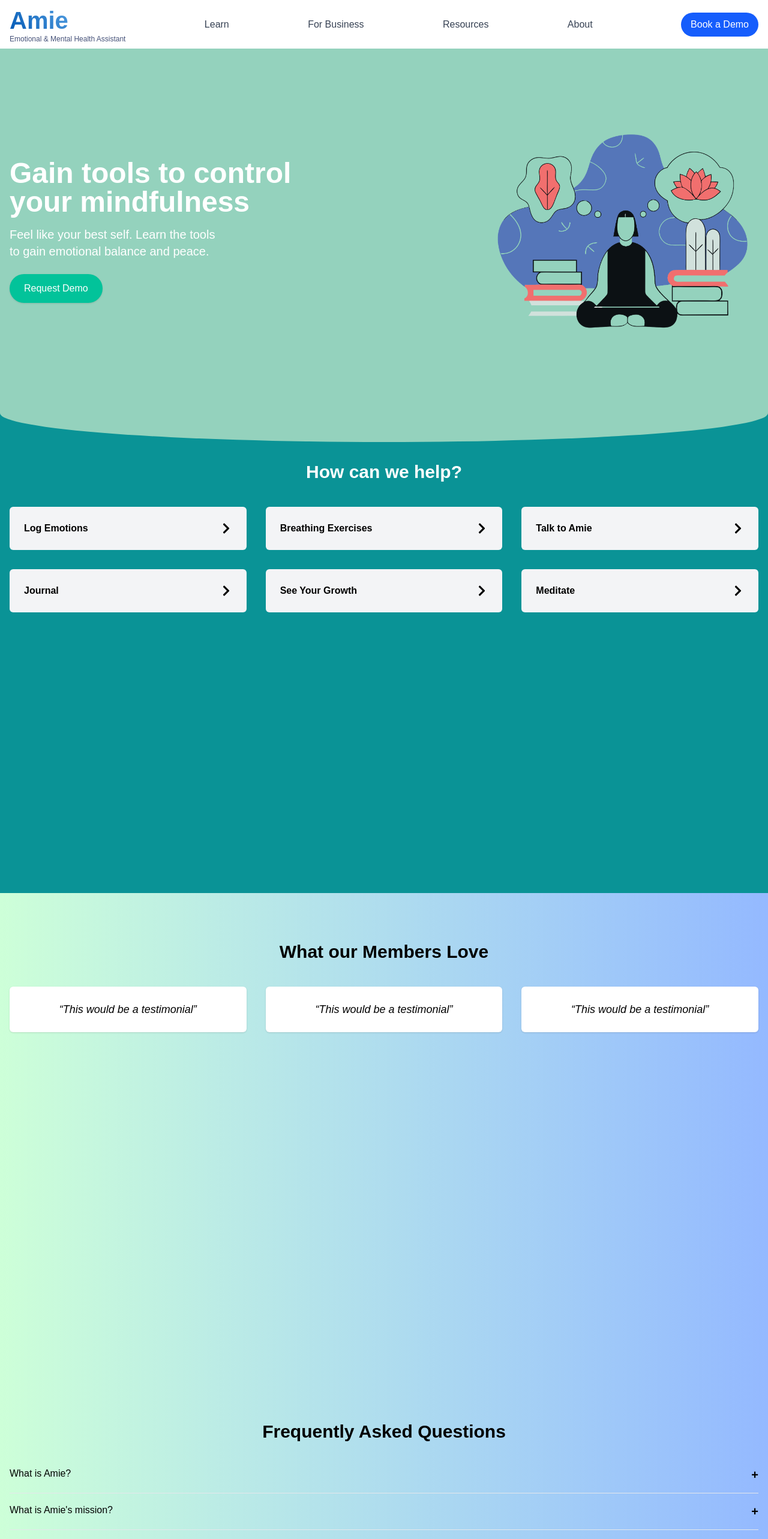
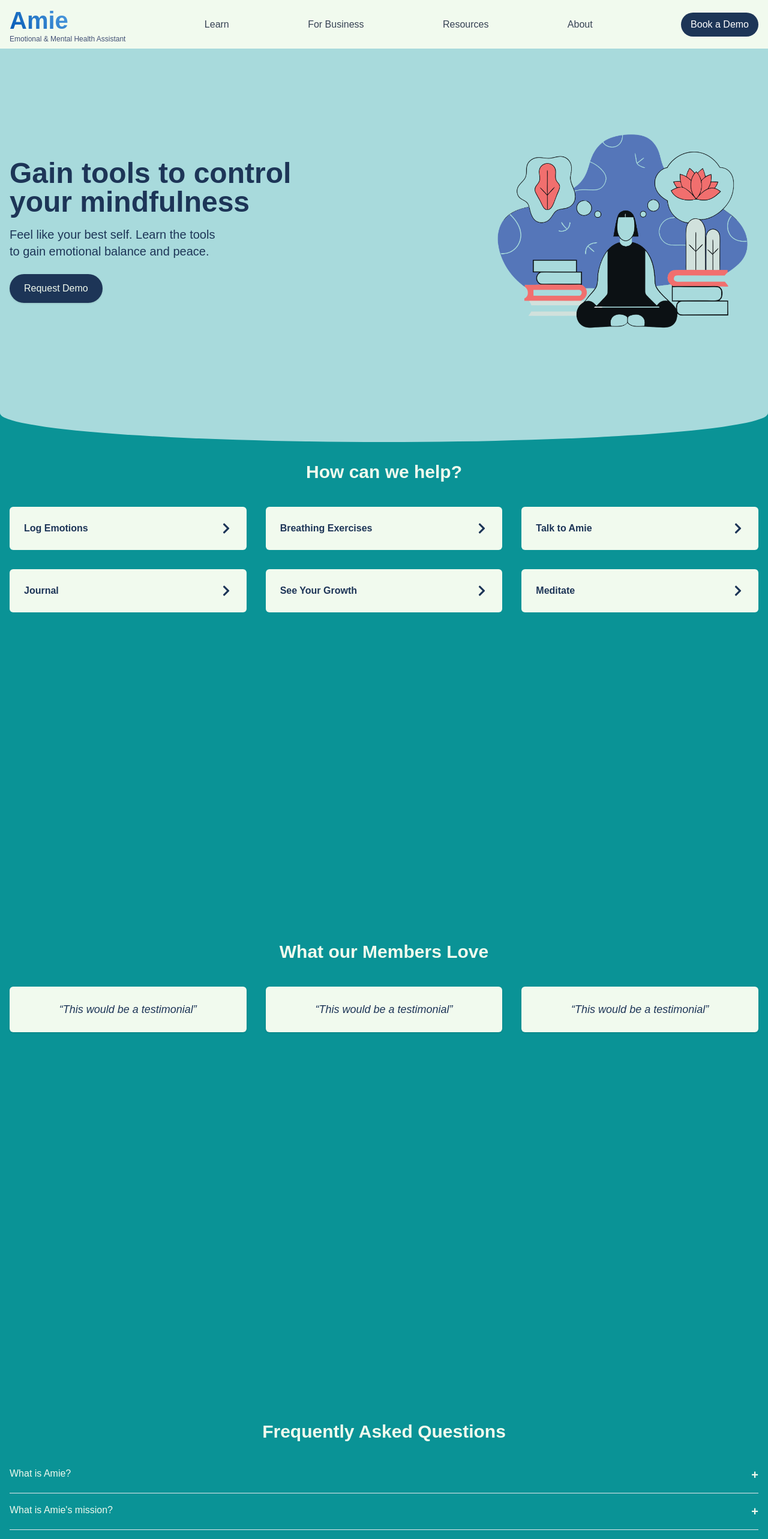
Before and after one commit to akelladeepak/amie-webapp, a React (Vite) app in the folder amie/: page /#/ in a window 1280 px wide. Shown: the top 2566 px of the page at 60% size. Built offline with nearby package versions, Linux system fonts and the light colour scheme; the HTML template or start-up script is replaced by a standard one.

Commit message:
Change color scheme of website

```diff
--- a/amie/src/assets/styles.css
+++ b/amie/src/assets/styles.css
@@ -1,3 +1,14 @@
+@import "tailwindcss";
+
+@theme {
+  --color-light-blue: #a8dadc;
+  --color-dark-blue: #1d3557;
+  --color-soft-white: #f1faee;
+  --color-fancy-red: #e63946;
+}
+
+
+
 .glassmorphic {
     background: rgba( 255, 255, 255, 0.1 );
     box-shadow: 0 8px 32px 0 rgba( 31, 38, 135, 0.37 );
--- a/amie/src/components/Faq.jsx
+++ b/amie/src/components/Faq.jsx
@@ -36,16 +36,16 @@ const Faq = () => {
   };
 
   return (
-    <section className="bg-gradient-to-r from-[#cdffd8] to-[#94b9ff] py-20 h-screen">
+    <section className="bg-[#0A9396] py-20 h-screen">
       <div className="max-w-7xl mx-auto px-4">
-        <h2 className="text-3xl font-bold text-center mb-10">
+        <h2 className="text-3xl font-bold text-center mb-10 text-soft-white">
           Frequently Asked Questions
         </h2>
         <div className="space-y-4">
           {faqs.map((faq, index) => (
             <div key={index} className="border-b border-gray-200 pb-4">
               <button
-                className="flex justify-between w-full text-left"
+                className="flex justify-between w-full text-left text-soft-white"
                 onClick={() => toggleFAQ(index)}
               >
                 <span className="font-medium">{faq.question}</span>
@@ -54,7 +54,7 @@ const Faq = () => {
                 </span>
               </button>
               {activeIndex === index && (
-                <p className="mt-2 text-gray-600">{faq.answer}</p>
+                <p className="mt-2 text-soft-white">{faq.answer}</p>
               )}
             </div>
           ))}
--- a/amie/src/components/Footer.jsx
+++ b/amie/src/components/Footer.jsx
@@ -2,37 +2,37 @@ import React from 'react';
 
 const Footer = () => {
   return (
-    <footer className="bg-gradient-to-r from-[#cdffd8] to-[#94b9ff] py-10">
+    <footer className="bg-[#0A9396] py-10">
       <div className="max-w-7xl mx-auto px-4">
         {/* Stay in contact section */}
         <div className="flex flex-col md:flex-row items-center justify-between mb-8">
-          <h3 className="text-xl font-semibold mb-4 md:mb-0">
+          <h3 className="text-xl font-semibold mb-4 md:mb-0 text-soft-white">
             Stay in contact
           </h3>
           <div className="flex">
             <input
               type="email"
               placeholder="Email Address"
-              className="border border-gray-300 px-4 py-2 rounded-l-md focus:outline-none"
+              className="border border-soft-white px-4 py-2 rounded-l-md focus:outline-none text-soft-white"
             />
-            <button className="bg-blue-600 text-white px-6 py-2 rounded-r-md hover:bg-blue-700 transition-colors">
+            <button className="bg-dark-blue text-soft-white px-6 py-2 rounded-r-md hover:bg-blue-700 transition-colors">
               Subscribe
             </button>
           </div>
         </div>
 
         {/* Footer links */}
-        <div className="grid grid-cols-2 md:grid-cols-4 gap-8">
+        <div className="grid grid-cols-2 md:grid-cols-4 gap-8 text-soft-white">
           <div>
             <h4 className="font-semibold mb-2">Company</h4>
             <ul className="space-y-1">
               <li>
-                <a href="#" className="text-gray-600 hover:text-gray-800">
+                <a href="#" className=" hover:text-light-blue">
                   About Us
                 </a>
               </li>
               <li>
-                <a href="#" className="text-gray-600 hover:text-gray-800">
+                <a href="#" className="hover:text-light-blue">
                   Terms &amp; Privacy
                 </a>
               </li>
@@ -42,12 +42,12 @@ const Footer = () => {
             <h4 className="font-semibold mb-2">Bookings</h4>
             <ul className="space-y-1">
               <li>
-                <a href="#" className="text-gray-600 hover:text-gray-800">
+                <a href="#" className="hover:text-light-blue">
                   Book a demo
                 </a>
               </li>
               <li>
-                <a href="#" className="text-gray-600 hover:text-gray-800">
+                <a href="#" className="hover:text-light-blue">
                   Demo Information
                 </a>
               </li>
@@ -57,12 +57,12 @@ const Footer = () => {
             <h4 className="font-semibold mb-2">Resources</h4>
             <ul className="space-y-1">
               <li>
-                <a href="#" className="text-gray-600 hover:text-gray-800">
+                <a href="#" className="hover:text-light-blue">
                   Exercises
                 </a>
               </li>
               <li>
-                <a href="#" className="text-gray-600 hover:text-gray-800">
+                <a href="#" className="hover:text-light-blue">
                   Journaling
                 </a>
               </li>
@@ -72,12 +72,12 @@ const Footer = () => {
             <h4 className="font-semibold mb-2">Support</h4>
             <ul className="space-y-1">
               <li>
-                <a href="#" className="text-gray-600 hover:text-gray-800">
+                <a href="#" className="hover:text-light-blue">
                   Help
                 </a>
               </li>
               <li>
-                <a href="#" className="text-gray-600 hover:text-gray-800">
+                <a href="#" className="hover:text-light-blue">
                   Contact Us
                 </a>
               </li>
--- a/amie/src/components/HelpCards.jsx
+++ b/amie/src/components/HelpCards.jsx
@@ -13,14 +13,14 @@ const helpItems = [
 const HelpCards = () => {
   return (
     <section className="bg-[#0A9396] py-20 h-screen relative overflow-clip">
-      <div className='bg-[#94D2BD] w-full h-24 rounded-[50%] absolute -top-12'></div>
+      <div className='bg-[#a8dadc] w-full h-24 rounded-[50%] absolute -top-12'></div>
       <div className="max-w-7xl mx-auto px-4">
-        <h2 className="text-3xl font-bold text-center mb-10 text-white">How can we help?</h2>
+        <h2 className="text-3xl font-bold text-center mb-10 text-[#f1faee]">How can we help?</h2>
         <div className="grid grid-cols-1 sm:grid-cols-2 lg:grid-cols-3 gap-8">
           {helpItems.map((item, index) => (
             <div
               key={index}
-              className="flex items-center justify-between p-6 bg-gray-100 rounded-md hover:shadow transition-shadow"
+              className="flex items-center justify-between p-6 bg-[#f1faee] text-[#1d3557] rounded-md hover:shadow transition-shadow"
             >
               <span className="font-semibold">{item.title}</span>
               <FaChevronRight className="text-xl" />
--- a/amie/src/components/Hero.jsx
+++ b/amie/src/components/Hero.jsx
@@ -4,19 +4,19 @@ import '../assets/styles.css';
 
 const Hero = () => {
   return (
-    <section className="bg-[#94D2BD] py-20 z-20">
+    <section className="bg-light-blue py-20 z-20">
       <div className="max-w-7xl mx-auto px-4 flex flex-col md:flex-row items-center">
         {/* Left Column: Text */}
         <div className="md:w-1/2 mb-8 md:mb-0">
-          <h1 className="text-4xl md:text-5xl font-bold mb-4 text-white">
+          <h1 className="text-4xl md:text-5xl font-bold mb-4 text-[#1d3557]">
             Gain tools to control<br />
             your mindfulness
           </h1>
-          <p className="text-lg md:text-xl mb-6 text-white">
+          <p className="text-lg md:text-xl mb-6 text-[#1d3557]">
             Feel like your best self. Learn the tools<br />
             to gain emotional balance and peace.
           </p>
-          <button className="bg-[#02C39A] text-white px-6 py-3 rounded-3xl shadow hover:bg-[#55ab98] transition-colors">
+          <button className="bg-[#1d3557] text-[#f1faee] px-6 py-3 rounded-3xl shadow hover:bg-[#55ab98] transition-colors">
             Request Demo
           </button>
         </div>
--- a/amie/src/components/SiteNavbar.jsx
+++ b/amie/src/components/SiteNavbar.jsx
@@ -6,7 +6,7 @@ const SiteNavbar = () => {
   const [isOpen, setIsOpen] = useState(false);
 
   return (
-    <nav className="w-full bg-white shadow">
+    <nav className="w-full bg-[#f1faee] shadow">
       {/* Top bar: Logo, Desktop Menu, Book Demo, Mobile Hamburger */}
       <div className="max-w-7xl mx-auto px-4 py-2 flex items-center w-full">
         {/* Logo & Tagline on the left */}
@@ -39,7 +39,7 @@ const SiteNavbar = () => {
         <div className="hidden md:flex ml-4">
           <Link
             to="/book-demo"
-            className="bg-blue-600 text-white px-4 py-2 rounded-full hover:bg-blue-700"
+            className="bg-[#1d3557] text-white px-4 py-2 rounded-full hover:bg-[#55ab98] transition-colors"
           >
             Book a Demo
           </Link>
@@ -80,38 +80,38 @@ const SiteNavbar = () => {
 
       {/* Mobile Menu (collapsible) */}
       {isOpen && (
-        <div className="md:hidden bg-white shadow px-4 py-2">
+        <div className="md:hidden bg-[#f1faee] px-4 py-2 text-center font-bold">
           <Link
             to="/learn"
-            className="block text-gray-700 hover:text-blue-600 mb-2"
+            className="block text-gray-700 hover:text-blue-600 mb-4"
             onClick={() => setIsOpen(false)}
           >
             Learn
           </Link>
           <Link
             to="/business"
-            className="block text-gray-700 hover:text-blue-600 mb-2"
+            className="block text-gray-700 hover:text-blue-600 my-4"
             onClick={() => setIsOpen(false)}
           >
             For Business
           </Link>
           <Link
             to="/resources"
-            className="block text-gray-700 hover:text-blue-600 mb-2"
+            className="block text-gray-700 hover:text-blue-600 my-4"
             onClick={() => setIsOpen(false)}
           >
             Resources
           </Link>
           <Link
             to="/about"
-            className="block text-gray-700 hover:text-blue-600 mb-2"
+            className="block text-gray-700 hover:text-blue-600 my-4"
             onClick={() => setIsOpen(false)}
           >
             About
           </Link>
           <Link
             to="/book-demo"
-            className="block bg-blue-600 text-white px-4 py-2 rounded-full hover:bg-blue-700"
+            className="block bg-[#1d3557] text-[#f1faee] px-4 py-2 my-4 mx-auto rounded-full hover:bg-blue-700 w-1/2"
             onClick={() => setIsOpen(false)}
           >
             Book a Demo
--- a/amie/src/components/Testimonials.jsx
+++ b/amie/src/components/Testimonials.jsx
@@ -8,15 +8,15 @@ const testimonials = [
 
 const Testimonials = () => {
   return (
-    <section className="bg-gradient-to-r from-[#cdffd8] to-[#94b9ff] py-20 h-screen">
+    <section className="bg-[#0A9396] py-20 h-screen">
       <div className="max-w-7xl mx-auto px-4">
-        <h2 className="text-3xl font-bold text-center mb-10">
+        <h2 className="text-3xl font-bold text-center mb-10 text-soft-white">
           What our Members Love
         </h2>
         <div className="grid grid-cols-1 md:grid-cols-3 gap-8">
           {testimonials.map((test, index) => (
-            <div key={index} className="bg-white p-6 rounded-md shadow">
-              <p className="text-center text-lg italic">{test.quote}</p>
+            <div key={index} className="bg-soft-white p-6 rounded-md shadow">
+              <p className="text-center text-lg italic text-dark-blue">{test.quote}</p>
             </div>
           ))}
         </div>
--- a/amie/src/pages/LandingPage.jsx
+++ b/amie/src/pages/LandingPage.jsx
@@ -5,6 +5,7 @@ import HelpCards from '../components/HelpCards';
 import Testimonials from '../components/Testimonials';
 import Faq from '../components/Faq';
 import Footer from '../components/Footer';
+import '../assets/styles.css';
 
 const LandingPage = () => {
   return (
```
